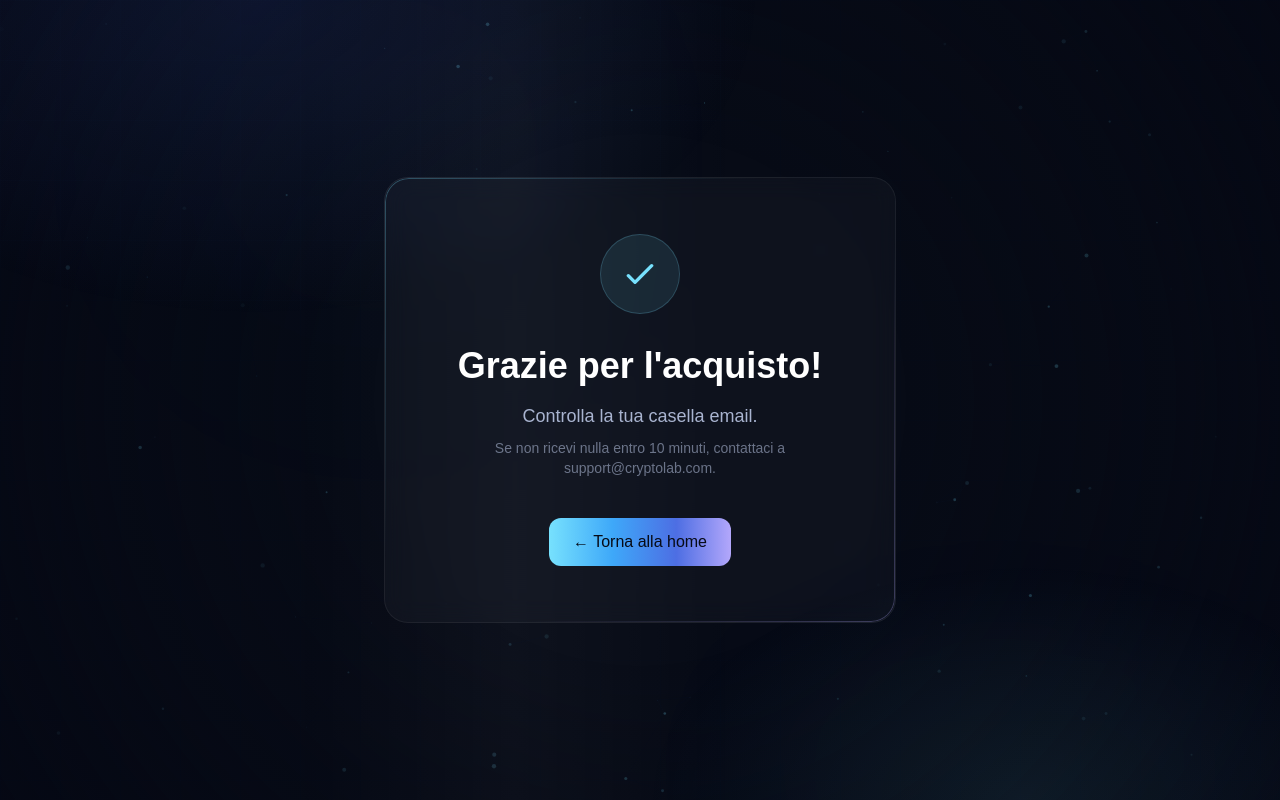
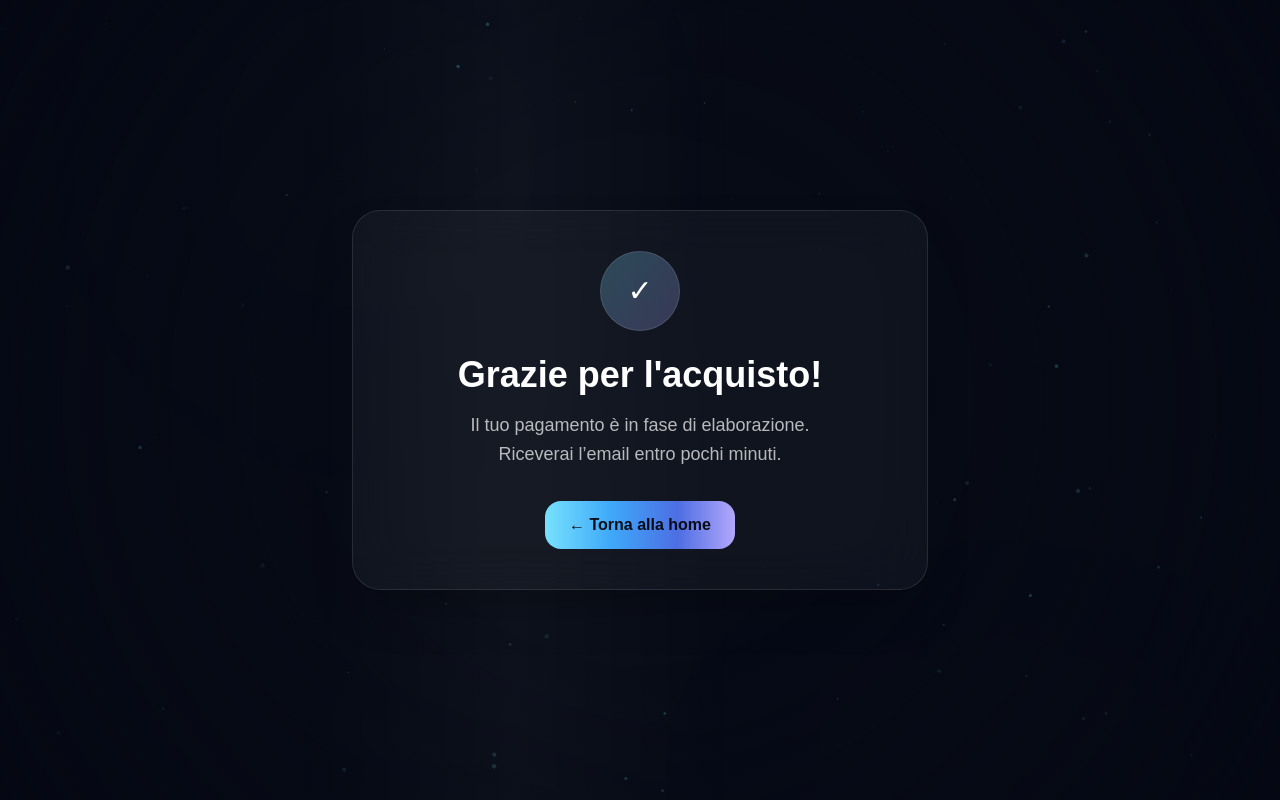
Before and after one commit to supportocryptolab/cryptolab, a Next.js app: page /success in a window 1280 px wide. Built offline with nearby package versions, Linux system fonts and the light colour scheme.

Commit message:
fix success page suspense

```diff
--- a/app/success/page.tsx
+++ b/app/success/page.tsx
@@ -1,108 +1,28 @@
-"use client";
-
-import { useEffect, useState } from "react";
-import { useSearchParams } from "next/navigation";
-import { motion } from "framer-motion";
-import Link from "next/link";
-
-type OrderStatus = "loading" | "paid" | "pending" | "error";
+import { Suspense } from "react";
+import SuccessClient from "@/components/SuccessClient";
 
 export default function SuccessPage() {
-  const searchParams = useSearchParams();
-  const sessionId = searchParams.get("session_id");
-  const [status, setStatus] = useState<OrderStatus>("loading");
-  const [email, setEmail] = useState("");
+return (
+<Suspense
+fallback={
+<div className="relative z-10 min-h-screen flex items-center justify-center px-6">
+<div className="w-full max-w-xl rounded-[28px] border border-white/10 bg-white/[0.04] p-8 sm:p-10 backdrop-blur-xl shadow-2xl text-center">
+<div className="mx-auto mb-6 flex h-20 w-20 items-center justify-center rounded-full bg-gradient-to-br from-[#77E1FD]/25 to-[#B3A7FB]/25 border border-white/10">
+<span className="text-3xl">✓</span>
+</div>
 
-  useEffect(() => {
-    if (!sessionId) {
-      setStatus("error");
-      return;
-    }
+<h1 className="text-3xl sm:text-4xl font-bold text-white mb-4">
+Grazie per l'acquisto!
+</h1>
 
-    const checkOrder = async () => {
-      try {
-        const res = await fetch(`/api/order-status?session_id=${sessionId}`);
-        const data = await res.json();
-        setStatus(data.status === "paid" ? "paid" : "pending");
-        if (data.email) setEmail(data.email);
-      } catch {
-        setStatus("pending"); // Webhook might not have fired yet
-      }
-    };
-
-    checkOrder();
-
-    // Poll a few times in case webhook is slow
-    const interval = setInterval(checkOrder, 3000);
-    const timeout = setTimeout(() => clearInterval(interval), 30000);
-
-    return () => {
-      clearInterval(interval);
-      clearTimeout(timeout);
-    };
-  }, [sessionId]);
-
-  return (
-    <div className="min-h-screen flex items-center justify-center px-6 mesh-bg">
-      <div className="absolute inset-0 grid-pattern opacity-30" />
-
-      <motion.div
-        initial={{ opacity: 0, y: 20, filter: "blur(8px)" }}
-        animate={{ opacity: 1, y: 0, filter: "blur(0px)" }}
-        transition={{ duration: 0.6 }}
-        className="relative glass-card rounded-3xl p-10 sm:p-14 max-w-lg w-full text-center animated-border"
-      >
-        {/* Success Icon */}
-        <motion.div
-          initial={{ scale: 0 }}
-          animate={{ scale: 1 }}
-          transition={{ delay: 0.2, type: "spring", stiffness: 200 }}
-          className="w-20 h-20 rounded-full bg-brand-cyan/10 border border-brand-cyan/20 flex items-center justify-center mx-auto mb-8"
-        >
-          {status === "loading" ? (
-            <motion.div
-              animate={{ rotate: 360 }}
-              transition={{ duration: 1, repeat: Infinity, ease: "linear" }}
-              className="w-8 h-8 border-2 border-brand-cyan/30 border-t-brand-cyan rounded-full"
-            />
-          ) : (
-            <svg className="w-10 h-10 text-brand-cyan" fill="none" viewBox="0 0 24 24" stroke="currentColor" strokeWidth={2}>
-              <path strokeLinecap="round" strokeLinejoin="round" d="M5 13l4 4L19 7" />
-            </svg>
-          )}
-        </motion.div>
-
-        <h1 className="font-display font-bold text-3xl sm:text-4xl mb-4">
-          {status === "loading" ? "Verifico il pagamento..." : "Grazie per l'acquisto!"}
-        </h1>
-
-        <p className="text-brand-muted text-lg mb-2">
-          {status === "paid" && email
-            ? `Abbiamo inviato il link di download a:`
-            : status === "pending"
-            ? "Il tuo pagamento è in fase di elaborazione."
-            : "Controlla la tua casella email."}
-        </p>
-
-        {status === "paid" && email && (
-          <p className="font-mono text-brand-cyan text-sm mb-2">{email}</p>
-        )}
-
-        <p className="text-sm text-brand-muted/60 mb-10">
-          {status === "paid"
-            ? "Controlla anche la cartella spam. Il link è valido per 24 ore."
-            : status === "pending"
-            ? "Riceverai l'email entro pochi minuti."
-            : "Se non ricevi nulla entro 10 minuti, contattaci a support@cryptolab.com."}
-        </p>
-
-        <Link
-          href="/"
-          className="inline-flex items-center gap-2 px-6 py-3 rounded-xl font-display font-medium text-brand-bg btn-glow"
-        >
-          ← Torna alla home
-        </Link>
-      </motion.div>
-    </div>
-  );
+<p className="text-white/70 text-lg leading-relaxed">
+Stiamo caricando i dettagli del tuo ordine...
+</p>
+</div>
+</div>
 }
+>
+<SuccessClient />
+</Suspense>
+);
+}
--- /dev/null
+++ b/components/SuccessClient.tsx
@@ -0,0 +1,92 @@
+"use client";
+
+import Link from "next/link";
+import { useEffect, useState } from "react";
+import { useSearchParams } from "next/navigation";
+
+export default function SuccessClient() {
+const searchParams = useSearchParams();
+const sessionId = searchParams.get("session_id");
+
+const [status, setStatus] = useState<"loading" | "ready" | "error">("loading");
+
+useEffect(() => {
+if (!sessionId) {
+setStatus("ready");
+return;
+}
+
+let cancelled = false;
+
+async function checkOrder() {
+try {
+const res = await fetch(
+`/api/order-status?session_id=${encodeURIComponent(sessionId)}`
+);
+
+if (!cancelled) {
+if (res.ok) {
+setStatus("ready");
+} else {
+setStatus("error");
+}
+}
+} catch {
+if (!cancelled) {
+setStatus("error");
+}
+}
+}
+
+checkOrder();
+
+return () => {
+cancelled = true;
+};
+}, [sessionId]);
+
+return (
+<div className="relative z-10 min-h-screen flex items-center justify-center px-6">
+<div className="w-full max-w-xl rounded-[28px] border border-white/10 bg-white/[0.04] p-8 sm:p-10 backdrop-blur-xl shadow-2xl text-center">
+<div className="mx-auto mb-6 flex h-20 w-20 items-center justify-center rounded-full bg-gradient-to-br from-[#77E1FD]/25 to-[#B3A7FB]/25 border border-white/10">
+<span className="text-3xl">✓</span>
+</div>
+
+<h1 className="text-3xl sm:text-4xl font-bold text-white mb-4">
+Grazie per l'acquisto!
+</h1>
+
+{status === "loading" && (
+<p className="text-white/70 text-lg leading-relaxed">
+Stiamo verificando il pagamento e preparando il tuo accesso al PDF...
+</p>
+)}
+
+{status === "ready" && (
+<p className="text-white/70 text-lg leading-relaxed">
+Il tuo pagamento è in fase di elaborazione.
+<br />
+Riceverai l’email entro pochi minuti.
+</p>
+)}
+
+{status === "error" && (
+<p className="text-red-300 text-lg leading-relaxed">
+C’è stato un piccolo problema nel recupero dello stato ordine.
+<br />
+Se il pagamento è andato a buon fine, l’email dovrebbe comunque arrivare a breve.
+</p>
+)}
+
+<div className="mt-8">
+<Link
+href="/"
+className="inline-flex items-center justify-center rounded-2xl px-6 py-3 font-semibold text-brand-bg btn-glow"
+>
+← Torna alla home
+</Link>
+</div>
+</div>
+</div>
+);
+}
```
